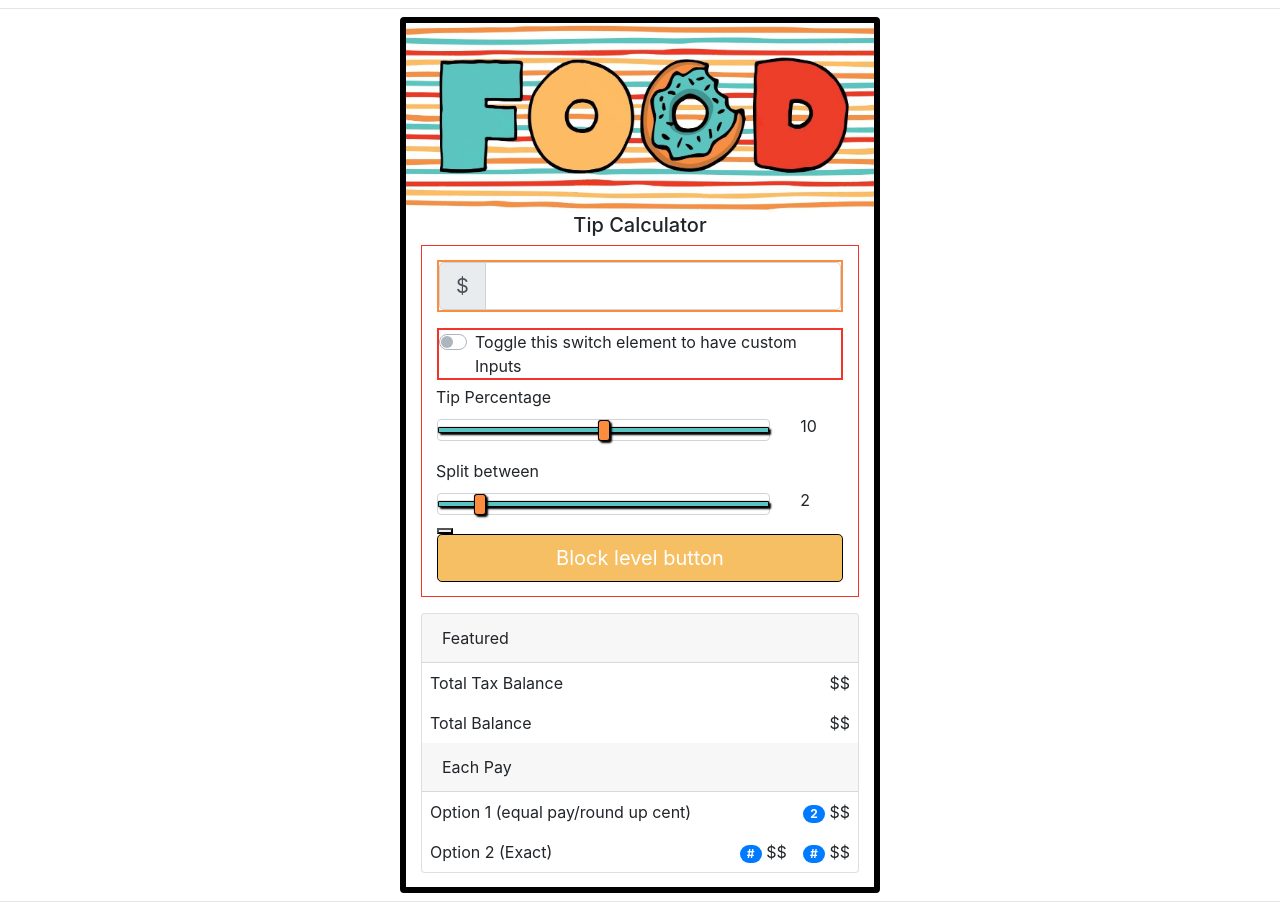
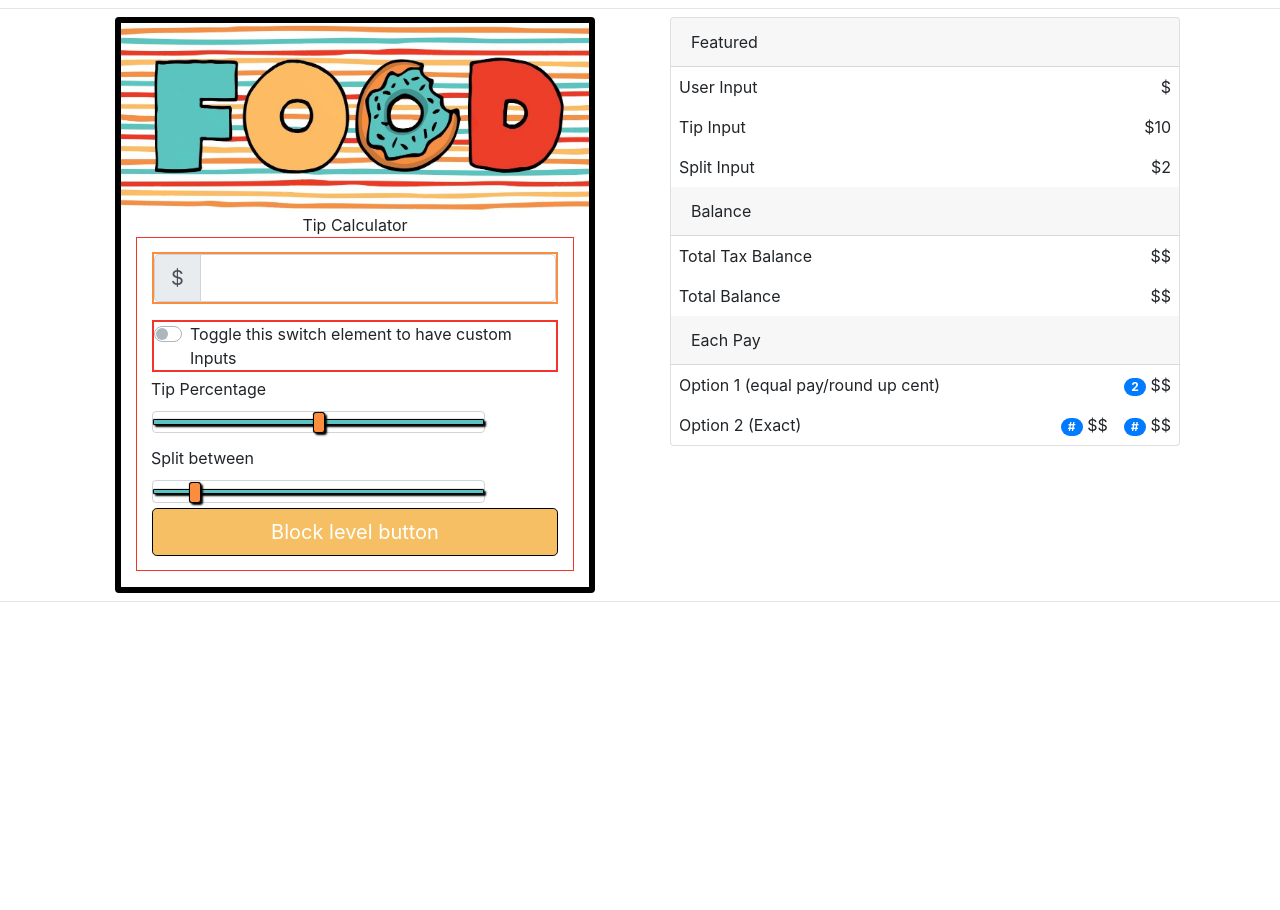
Before and after one commit to jeffchee/Career-Services-Coding-Challenge---Tip-Calculator, a website: page public/index.html in a window 1280 px wide. After the commit the page ends 800 px from the top, so only its background shows below. Drawn offline with nearby package versions, Linux system fonts and the light colour scheme; no server answers.

Commit message:
got the inputs to be displayed towards firebase. now need to figure out how to put it twice on the page

```diff
--- a/public/index.html
+++ b/public/index.html
@@ -23,15 +23,13 @@ red- #F4332A
 lorange - #F6BF64
 -->
   <hr class="my-2">
-  <div class="container-fluid">
+  <div class="container">
     <div class="row">
-      <div class="col-sm-3">
-      </div>
 
         <div class="col-sm-6 ">
             <div class="card mx-auto" style="width: 30rem; border: 6px solid black">
               <img src="./image/Foodimage.jpg" class="card-img-top" alt="...">
-          <h5 style="text-align: center;">Tip Calculator</h5>
+              <span style="text-align: center;">Tip Calculator</span>
 
               <div class="container">
 
@@ -57,15 +55,13 @@ lorange - #F6BF64
                       <label for="customRange3" style="margin:5px; margin-left:14px;">Tip Percentage</label>
                       <div class="col-10 tipChange">
 
-
-
-                    <input type="range" class="custom-range form-control" min="0" max="20" step="0.5" id="tipRange"
+                        <input type="range" class="custom-range form-control" min="0" max="20" step="0.5" id="tipInput"
                           style="margin-bottom: 8px;">
 
                       </div>
                       <div class="col-2">
-                    <p> <span id="tipOutput"></span></p>
-                    <!-- <output name="tipOutputPercentage" id="tipOutputPercentage">10</output> -->
+
+
                       </div>
                     </div>
 
@@ -76,16 +72,16 @@ lorange - #F6BF64
                     <div class="row">
                       <label for="customRange3" style="margin:5px;margin-left:14px;">Split between</label>
                       <div class="col-10 ">
-                    <input type="range" class="custom-range form-control" min="1" max="10" value="2" step="1" id="splitInput" style="margin-bottom: 8px;">
+                        <input type="range" class="custom-range form-control " min="1" max="10" value="2" step="1" id="splitInput" style="margin-bottom: 8 px">
                       </div>
                       <div class="col-2">
-                      <p> <span id="splitOutput"></span></p>
+
 
                       </div>
                     </div>
 
 
-                <button type="button" onclick="alert('Hello world!')"><i class="fa fa-trash"></i></button>
+                    <!-- <button type="button" onclick="alert('Hello world!')"><i class="fa fa-trash"></i></button> -->
 
                     <button type="submit" class="btn btn-primary btn-lg btn-block" id="addTip"
                       style="background-color: #F6BF64; border-color:black">Block level button</button>
@@ -94,10 +90,31 @@ lorange - #F6BF64
                 <!-- must add round up or tell one to pay a little more //js-->
               </div>
 
+
+            </div>
+          </div>
+
+      <div class="col-sm-6">
           <div class="container" style="margin-bottom:14px">
               <div class="card">
                   <div class="card-header">
                       Featured
+                  </div>
+                  <div class="d-flex bd-highlight">
+                      <div class="p-2 flex-grow-1 bd-highlight">User Input</div>
+                      <div class="p-2 bd-highlight ">$ <span id="userOutput"></span></div>
+                  </div>
+                  <div class="d-flex bd-highlight">
+                      <div class="p-2 flex-grow-1 bd-highlight">Tip Input</div>
+                      <div class="p-2 bd-highlight ">$<span id="tipOutput"></span></div>
+                  </div>
+                  <div class="d-flex bd-highlight">
+                      <div class="p-2 flex-grow-1 bd-highlight">Split Input</div>
+                      <div class="p-2 bd-highlight ">$<span id="splitOutput"></span></div>
+                  </div>
+
+                  <div class="card-header">
+                      Balance
                   </div>
 
                   <div class="d-flex bd-highlight">
@@ -145,10 +162,10 @@ lorange - #F6BF64
 
           </div>
       </div>
-      </div>
 
-      <div class="col-sm-3">
-      </div>
+
+
+
     </div>
   </div>
   <hr class="my-2">
@@ -166,6 +183,7 @@ lorange - #F6BF64
   <script src="https://stackpath.bootstrapcdn.com/bootstrap/4.3.1/js/bootstrap.min.js"
     integrity="sha384-JjSmVgyd0p3pXB1rRibZUAYoIIy6OrQ6VrjIEaFf/nJGzIxFDsf4x0xIM+B07jRM"
     crossorigin="anonymous"></script>
+  <script src="https://www.gstatic.com/firebasejs/4.12.0/firebase.js"></script>
   <script src="tip.js"></script>
 
 </body>
--- a/public/tip.js
+++ b/public/tip.js
@@ -2,33 +2,72 @@ $(document).ready(function () {
 
 
 
+    var config = {
+        apiKey: "AIzaSyCweVwtNwaWEU-cdT3IIkwKEi06VP3Za0o",
+        authDomain: "tip-calculator-a3e46.firebaseapp.com",
+        databaseURL: "https://tip-calculator-a3e46.firebaseio.com",
+        projectId: "tip-calculator-a3e46",
+        storageBucket: "tip-calculator-a3e46.appspot.com",
+    }
 
-    var userInput = document.getElementById("userInput");
+    firebase.initializeApp(config);
 
-    var tipRange = document.getElementById("tipRange");
-    var tipOutput = document.getElementById("tipOutput");
+    var database = firebase.database();
+
+    var userInput = "";
+    var tipInput = "";
+    var splitInput ="";
+
+
+    $("#addTip").on("click", function () {
+
+        userInput = $("#userInput").val().trim();
+        tipInput = $("#tipInput").val().trim();
+        splitInput = $("#splitInput").val().trim();
+
+
+        firebase.database().ref().set({
+            userInput: userInput,
+            tipInput: tipInput,
+            splitInput: splitInput,
+        })
+    })
+
+firebase.database().ref().on("value",function(snapshot){
+    $("#userOutput").html(snapshot.val().userInput);
+    $("#tipOutput").html(snapshot.val().tipInput);
+    $("#splitOutput").html(snapshot.val().splitInput);
+
+})
+
+
+    // var userInput = document.getElementById("userInput");
+
+    var tipInput = document.getElementById("tipInput");
     var splitInput = document.getElementById("splitInput");
-    var splitOutput = document.getElementById("splitOutput");
 
-    var tipRangeValue = tipRange.value
+    // var splitOutput = document.getElementById("splitOutput");
+    // var tipOutput = document.getElementById("tipOutput");
+
+    var tipInputValue = tipInput.value
     var splitInputValue = splitInput.value
     var userInputValue = userInput.value
 
-    var split = "";
-    var range = "";
+    // var split = "";
+    // var Input = "";
 
-    console.log(tipRangeValue);
+    console.log(tipInputValue);
     console.log(splitInputValue);
     console.log(userInputValue);
 
-    tipOutput.innerHTML = tipRangeValue;
+    tipOutput.innerHTML = tipInputValue;
     splitOutput.innerHTML = splitInputValue;
 
-    tipRange.oninput = function () {
+    tipInput.oninput = function () {
         tipOutput.innerHTML = this.value;
-        this.range = tipOutput.innerHTML;
-        range = this.range
-        console.log("tip percentage is :" + range);
+        this.Input = tipOutput.innerHTML;
+        Input = this.Input
+        console.log("tip percentage is :" + Input);
 
     }
 
@@ -37,18 +76,10 @@ $(document).ready(function () {
         this.split = splitOutput.innerHTML;
         split = this.split
         console.log("split between " + split + " people");
-        return split;
+
     }
 
 
-
-    $("#addTip").on("click", function () {
-
-
-        console.log(splitInput);
-
-
-    })
 
     // 100 x % = X
     // X+100 = Y
@@ -75,12 +106,4 @@ $(document).ready(function () {
 
 
 
-
-
-
-
-
-
-
-
 })
```
Also changed, not shown: public/indexResults.html (indentation only). Lines whose indentation alone changed are shown as unchanged.
